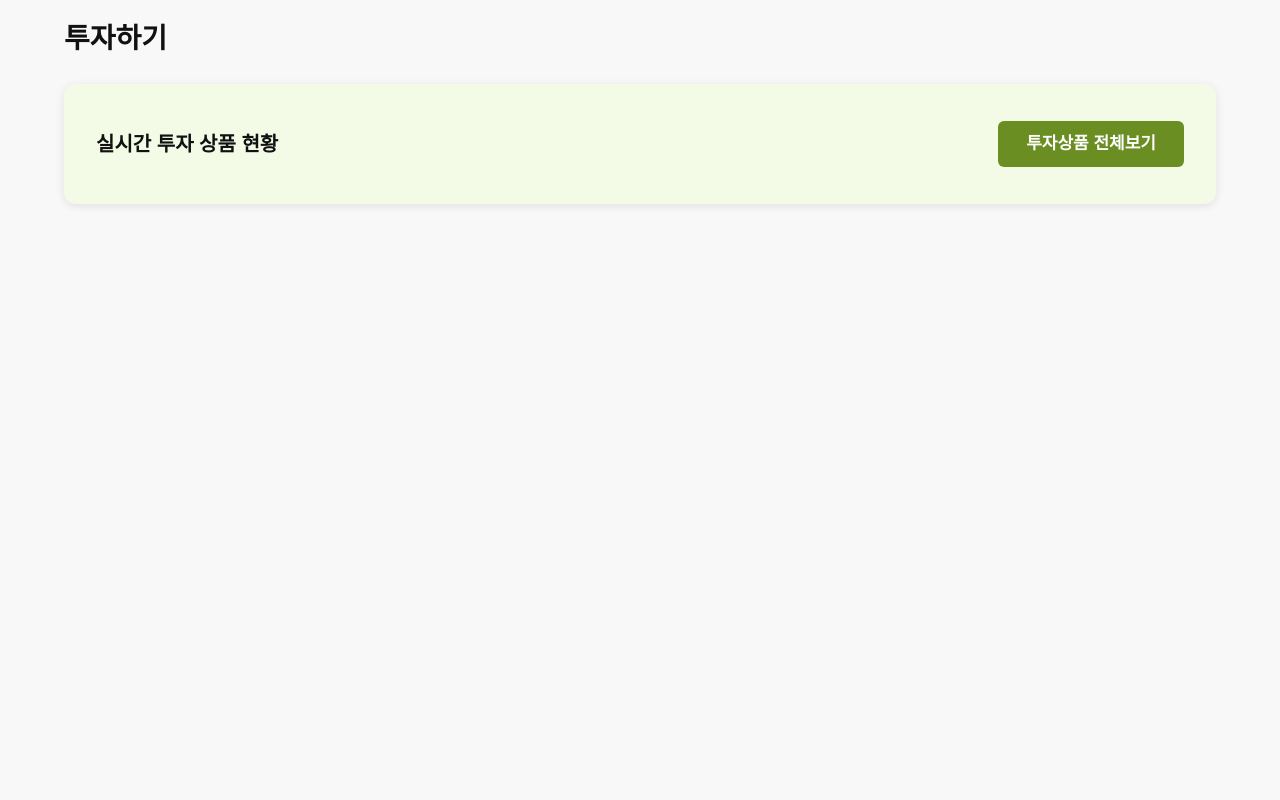
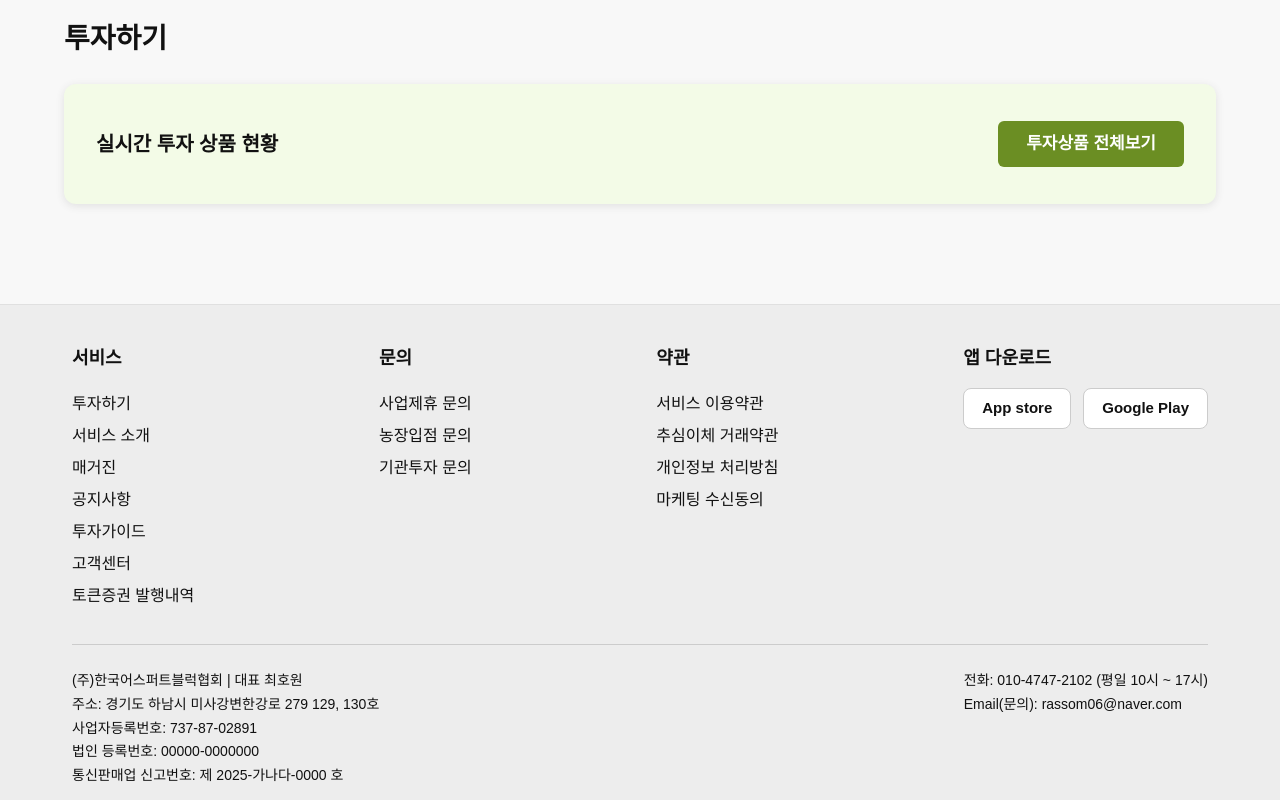
Before and after one commit to Faank-Web/KEBA-front, a Next.js app: page / in a window 1280 px wide. Shown: the part 1220-2020 px from the top of the page. Before the commit the page ends 1484 px from the top, so only its background shows below. Built offline with nearby package versions, Linux system fonts and the light colour scheme.

Commit message:
푸터 추가

```diff
--- a/src/app/page.tsx
+++ b/src/app/page.tsx
@@ -10,6 +10,7 @@ const scrollToSection = (id: string) => {
 
 export default function HomePage() {
   return (
+    <>
       <div style={{ maxWidth: 1200, margin: "0 auto", padding: "0 24px", color: "#111" }}>
         {/* 상단 메뉴 */}
         <nav style={{ display: "flex", justifyContent: "space-between", alignItems: "center", height: 72, borderBottom: "1px solid #e0e0e0", marginBottom: 24 }}>
@@ -76,5 +77,70 @@ export default function HomePage() {
           </div>
         </section>
       </div>
+
+      {/* 피그마 스타일 푸터 */}
+      <footer style={{ background: "#ededed", borderTop: "1px solid #e0e0e0", padding: "40px 0 0 0", marginTop: 40, color: "#111" }}>
+        <div style={{ maxWidth: 1200, margin: "0 auto", padding: "0 32px" }}>
+          <div style={{ display: "flex", justifyContent: "space-between", gap: 32, flexWrap: "wrap", color: "#111" }}>
+            {/* 서비스 */}
+            <div>
+              <div style={{ fontWeight: 700, fontSize: 18, marginBottom: 16, color: "#111" }}>서비스</div>
+              <div style={{ color: "#111", lineHeight: 2 }}>
+                <div>투자하기</div>
+                <div>서비스 소개</div>
+                <div>매거진</div>
+                <div>공지사항</div>
+                <div>투자가이드</div>
+                <div>고객센터</div>
+                <div>토큰증권 발행내역</div>
+              </div>
+            </div>
+            {/* 문의 */}
+            <div>
+              <div style={{ fontWeight: 700, fontSize: 18, marginBottom: 16, color: "#111" }}>문의</div>
+              <div style={{ color: "#111", lineHeight: 2 }}>
+                <div>사업제휴 문의</div>
+                <div>농장입점 문의</div>
+                <div>기관투자 문의</div>
+              </div>
+            </div>
+            {/* 약관 */}
+            <div>
+              <div style={{ fontWeight: 700, fontSize: 18, marginBottom: 16, color: "#111" }}>약관</div>
+              <div style={{ color: "#111", lineHeight: 2 }}>
+                <div>서비스 이용약관</div>
+                <div>추심이체 거래약관</div>
+                <div>개인정보 처리방침</div>
+                <div>마케팅 수신동의</div>
+              </div>
+            </div>
+            {/* 앱 다운로드 */}
+            <div>
+              <div style={{ fontWeight: 700, fontSize: 18, marginBottom: 16, color: "#111" }}>앱 다운로드</div>
+              <div style={{ display: "flex", gap: 12, marginTop: 8 }}>
+                <button style={{ background: "#fff", border: "1px solid #ccc", borderRadius: 8, padding: "8px 18px", fontWeight: 600, fontSize: 15, cursor: "pointer", color: "#111" }}>App store</button>
+                <button style={{ background: "#fff", border: "1px solid #ccc", borderRadius: 8, padding: "8px 18px", fontWeight: 600, fontSize: 15, cursor: "pointer", color: "#111" }}>Google Play</button>
+              </div>
+            </div>
+          </div>
+          {/* 하단 회사 정보 */}
+          <div style={{ borderTop: "1px solid #ccc", marginTop: 32, padding: "24px 0 12px 0", color: "#111", fontSize: 14, lineHeight: 1.7 }}>
+            <div style={{ display: "flex", flexWrap: "wrap", gap: 32, justifyContent: "space-between" }}>
+              <div>
+                (주)한국어스퍼트블럭협회 | 대표 최호원<br />
+                주소: 경기도 하남시 미사강변한강로 279 129, 130호<br />
+                사업자등록번호: 737-87-02891<br />
+                법인 등록번호: 00000-0000000<br />
+                통신판매업 신고번호: 제 2025-가나다-0000 호
+              </div>
+              <div>
+                전화: 010-4747-2102 (평일 10시 ~ 17시)<br />
+                Email(문의): rassom06@naver.com
+              </div>
+            </div>
+          </div>
+        </div>
+      </footer>
+    </>
   );
 }
```
Lines whose indentation alone changed are shown as unchanged.
